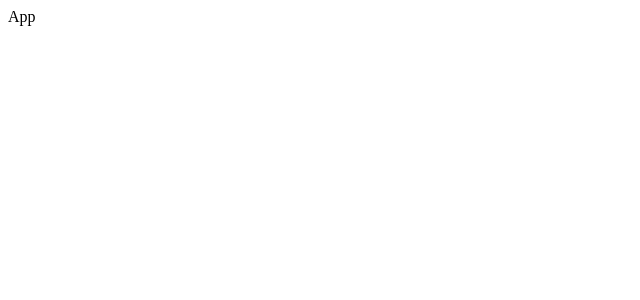
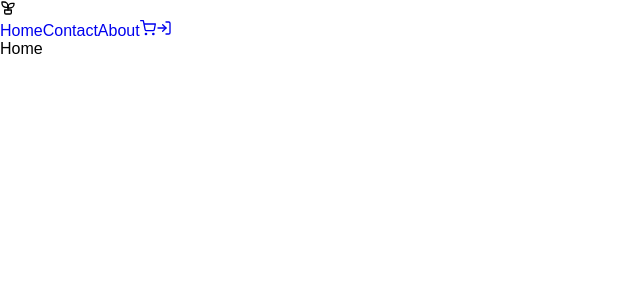
Before and after one commit to Matiz009/Final_Project, a React (Create React App) app in the folder frontend/: page / in a window 1280 px wide. Shown: the top 300 px of the page, without its empty margins (0-640 px from the left). Built offline with nearby package versions, Linux system fonts and the light colour scheme.

Commit message:
21 minutes

```diff
--- a/frontend/src/App.js
+++ b/frontend/src/App.js
@@ -1,5 +1,18 @@
+import { BrowserRouter as Router, Routes, Route } from "react-router-dom";
+import "./styles/app.scss";
+import Header from "./components/layouts/Header";
+import Home from "./components/home/home";
 function App() {
-  return <div className="App">App</div>;
+  return (
+    <div className="App">
+      <Router>
+        <Header />
+        <Routes>
+          <Route path="/" element={<Home />}></Route>
+        </Routes>
+      </Router>
+    </div>
+  );
 }
 
 export default App;
--- /dev/null
+++ b/frontend/src/components/home/home.jsx
@@ -0,0 +1,6 @@
+import React from "react";
+const Home = () => {
+  return <div>Home</div>;
+};
+
+export default Home;
--- /dev/null
+++ b/frontend/src/components/layouts/Header.jsx
@@ -0,0 +1,29 @@
+import React from "react";
+import { Link } from "react-router-dom";
+import { TbPlant } from "react-icons/tb";
+import { FiShoppingCart, FiLogIn } from "react-icons/fi";
+import { FaUser } from "react-icons/fa";
+const Header = ({ isAuthenticated = false }) => {
+  return (
+    <div>
+      <nav>
+        <div>
+          <TbPlant />
+        </div>
+        <div>
+          <Link to="/">Home</Link>
+          <Link to="/contact">Contact</Link>
+          <Link to="/about">About</Link>
+          <Link to="/cart">
+            <FiShoppingCart />
+          </Link>
+          <Link to={isAuthenticated ? "/me" : "/login"}>
+            {isAuthenticated ? <FaUser /> : <FiLogIn />}
+          </Link>
+        </div>
+      </nav>
+    </div>
+  );
+};
+
+export default Header;
--- /dev/null
+++ b/frontend/src/styles/app.scss
@@ -0,0 +1,13 @@
+* {
+    margin: 0%;
+    padding: 0%;
+    font-family: "Ubuntu", sans-serif;
+    box-sizing: border-box;
+}
+
+a {
+    text-decoration: none
+}
+
+@import url('https://fonts.googleapis.com/css2?family=Roboto:wght@100;300;400,500,600,700,900&display=swap');
+@import url('https://fonts.googleapis.com/css2?family=Roboto:wght@100;300;400&display=swap');
```
